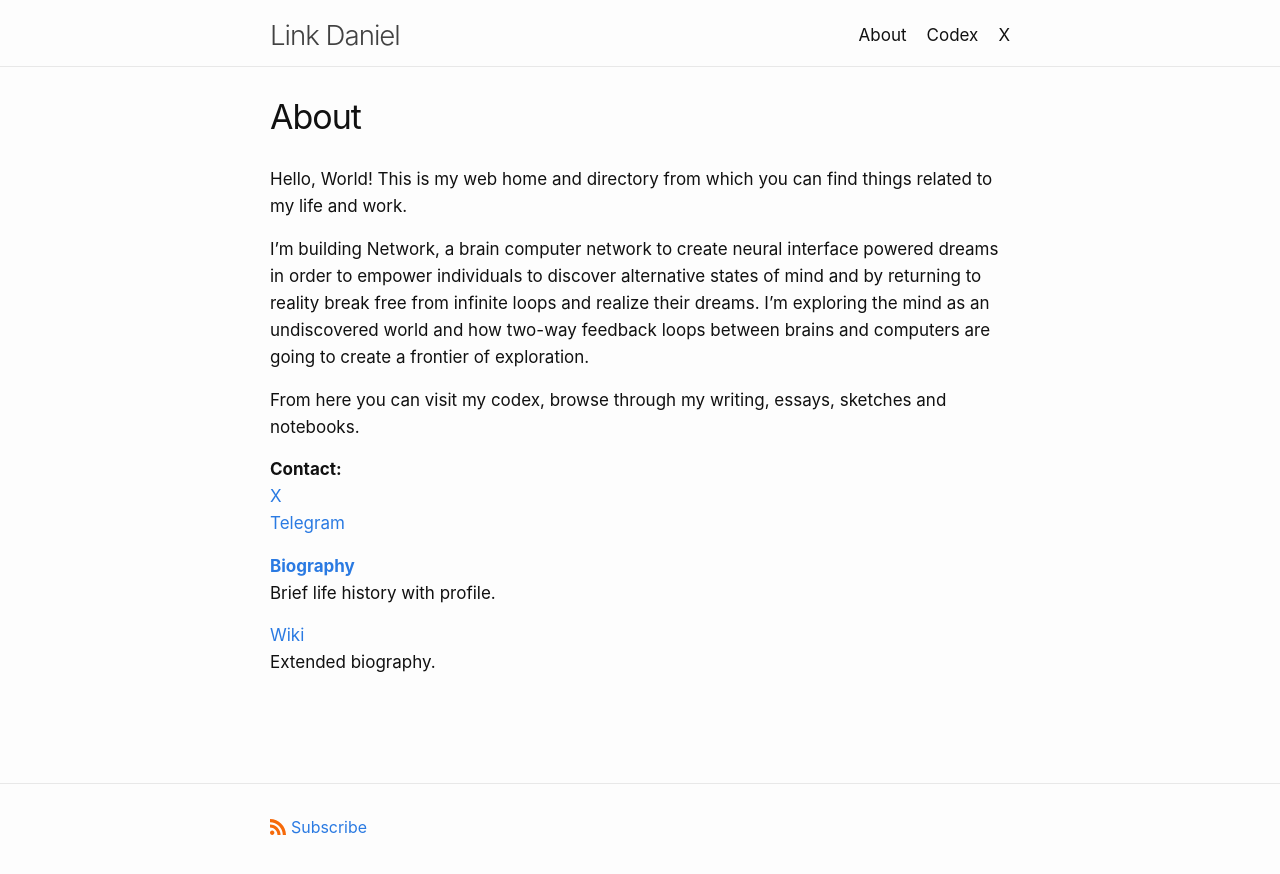
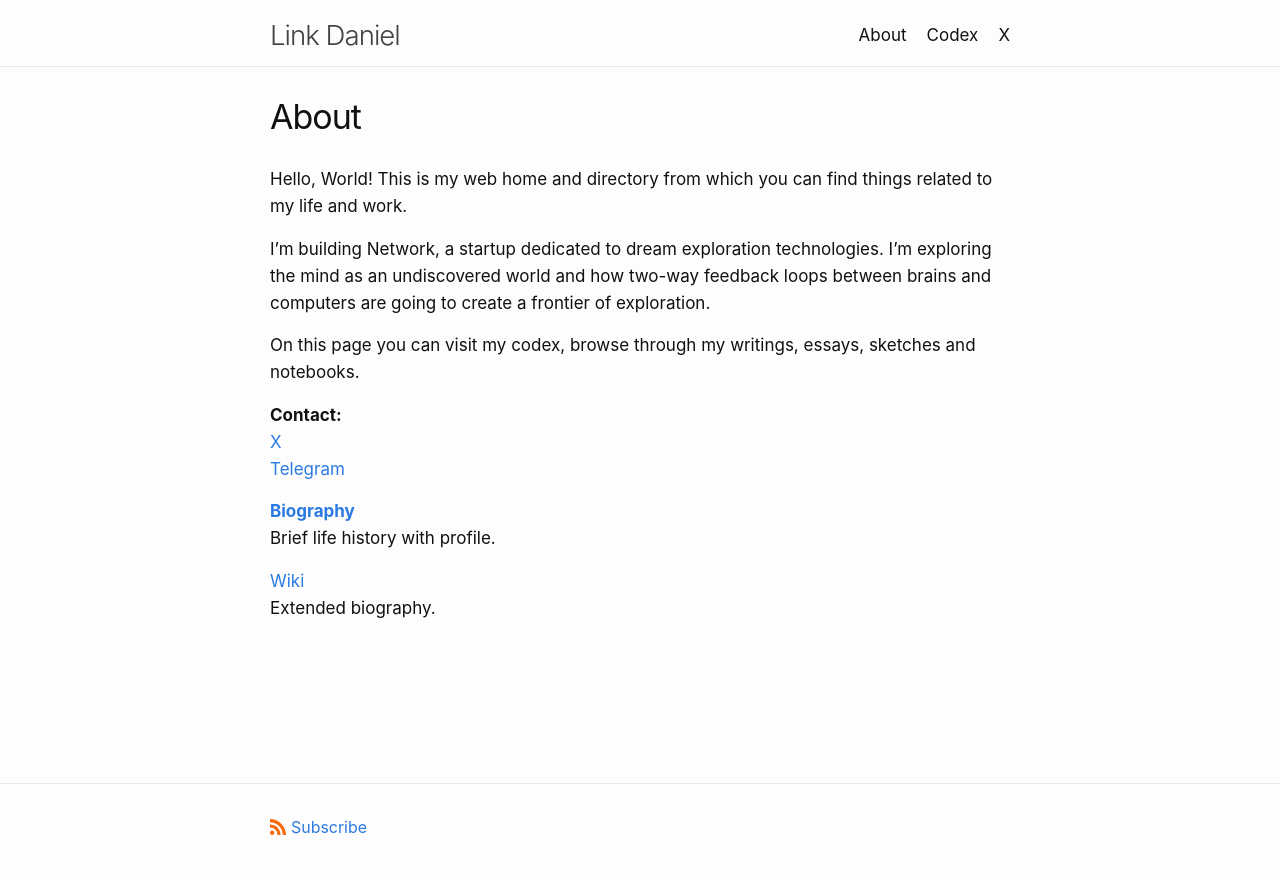
Before and after one commit to link-daniel/link.github.io, a Jekyll site: the page built from about.md, in a window 1280 px wide. Shown: the top 874 px of the page. Built offline with Jekyll 4.4.1, drawn with Linux system fonts in a browser that asks for light colours.

Commit message:
Update about.md

```diff
--- a/about.md
+++ b/about.md
@@ -6,9 +6,9 @@ permalink: /about/
 
 Hello, World! This is my web home and directory from which you can find things related to my life and work.
 
-I'm building Network, a brain computer network to create neural interface powered dreams in order to empower individuals to discover alternative states of mind and by returning to reality break free from infinite loops and realize their dreams. I'm exploring the mind as an undiscovered world and how two-way feedback loops between brains and computers are going to create a frontier of exploration.
+I'm building Network, a startup dedicated to dream exploration technologies. I'm exploring the mind as an undiscovered world and how two-way feedback loops between brains and computers are going to create a frontier of exploration.
 
-From here you can visit my codex, browse through my writing, essays, sketches and notebooks.
+On this page you can visit my codex, browse through my writings, essays, sketches and notebooks.
 
 **Contact:**
 <br>
```
